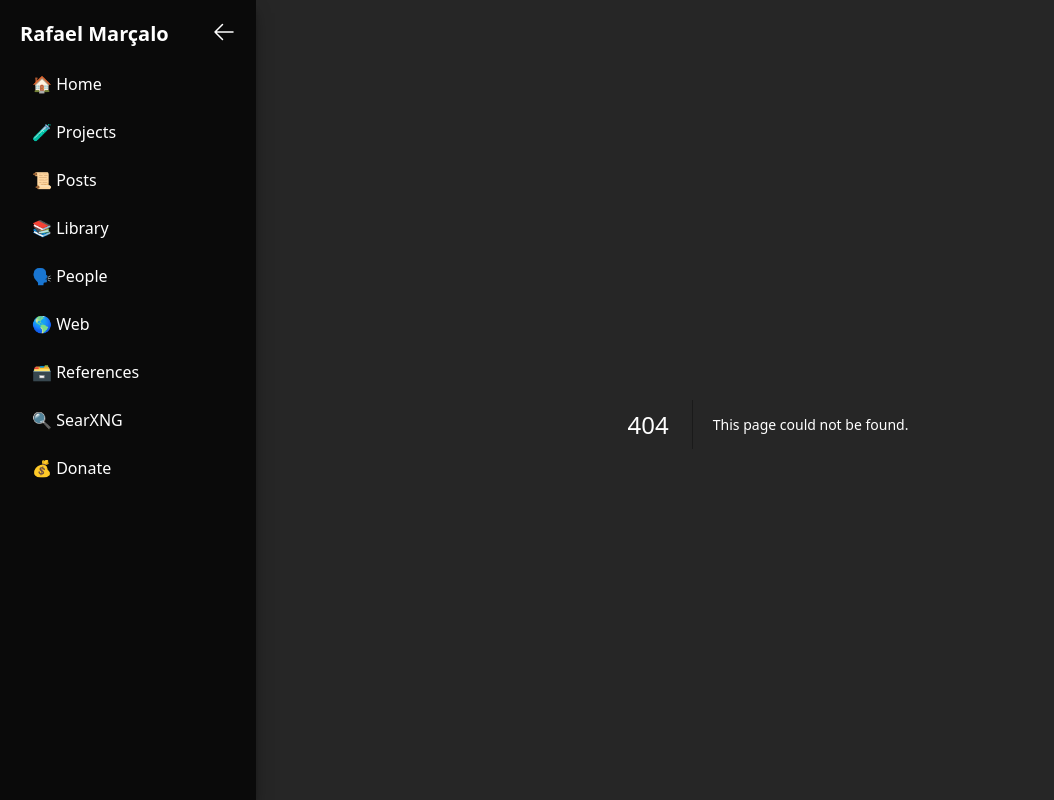
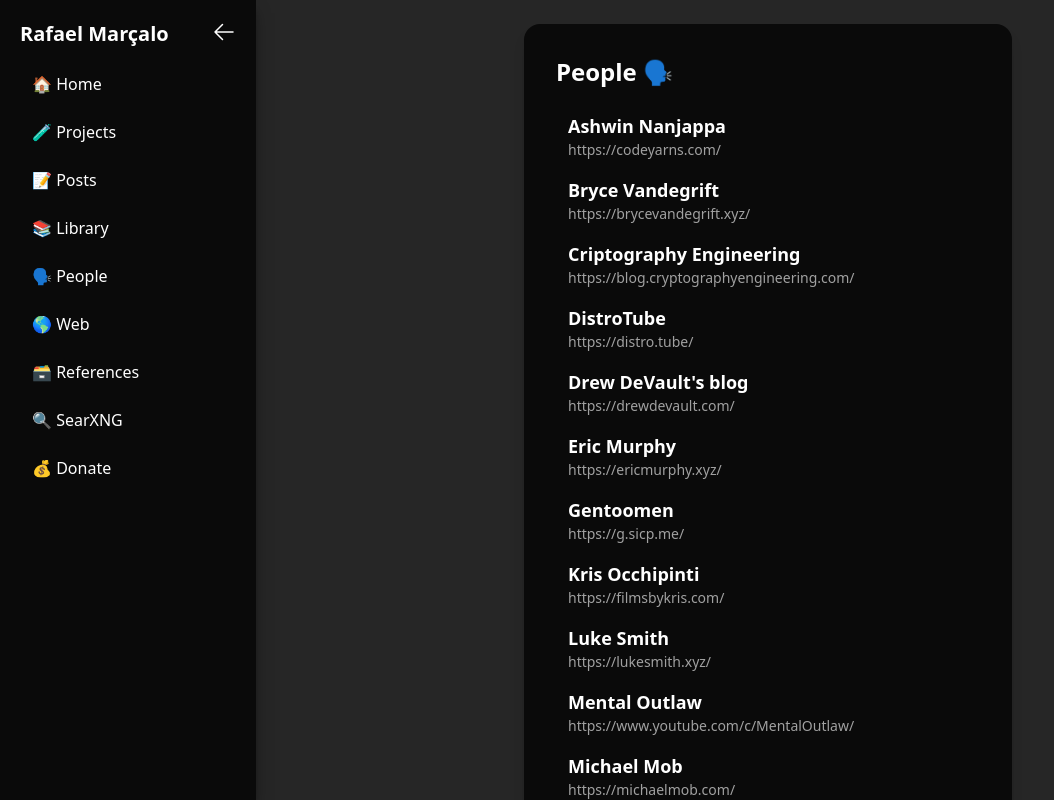
Before and after one commit to rafa-99/website, a Next.js app: page /people in a window 1280 px wide. Before the commit this address had no page. Shown: the whole page, without its empty margins (0-1054 px from the left). Built offline with nearby package versions, Linux system fonts and the light colour scheme.

Commit message:
Added people and refactored CSS

```diff
--- a/src/app/globals.css
+++ b/src/app/globals.css
@@ -37,7 +37,7 @@
 
 /* Sidebar Navigation */
 .sidebar-nav a {
-	@apply block py-2 px-3 rounded transition duration-300 ease-in-out hover:-translate-y-1 hover:scale-110 hover:bg-neutral-700 hover:font-bold;
+	@apply block py-2 px-3 rounded transition duration-150 ease-in-out hover:-translate-y-1 hover:scale-110 hover:bg-neutral-700 hover:font-bold;
 }
 
 /* Main Content */
@@ -46,6 +46,6 @@
 }
 
 /* Post Items */
-.post-item {
-  @apply block py-2 px-3 rounded transition duration-300 ease-in-out hover:-translate-y-1 hover:scale-105 hover:bg-neutral-700 hover:font-bold cursor-pointer;
+.list-item {
+  @apply block py-2 px-3 rounded transition duration-150 ease-in-out hover:-translate-y-1 hover:scale-105 hover:bg-neutral-700 hover:font-bold cursor-pointer;
 }
--- a/src/app/layout.tsx
+++ b/src/app/layout.tsx
@@ -32,7 +32,7 @@
 					<nav className={`mt-4 space-y-2 sidebar-nav ${isSidebarCollapsed ? 'hidden' : ''}`}>
 						<a href="/">🏠 Home</a>
 						<a href="/projects">🧪 Projects</a>
-						<a href="/posts">📜 Posts</a>
+						<a href="/posts">📝 Posts</a>
 						<a href="/library">📚 Library</a>
 						<a href="/people">🗣️ People</a>
 						<a href="/web">🌎 Web</a>
--- a/src/app/library/page.tsx
+++ b/src/app/library/page.tsx
@@ -17,8 +17,7 @@
 		{ title: "Mindless Statistics", author: "Gigerenzer, Greg" },
 		{ title: "Programming Notes for Professionals Books", author: "Various" },
 		{ title: "Simulacra and Simulation", author: "Baudrillard, Jean" },
-		{ title: "Structure and Interpretation of Computer Programs", author: "Abelson, Harold and Sussman, Geral Jay" },
-		{ title: "Technological Slavery", author: "Kaczynski, Theodore" },
+		{ title: "Structure and Interpretation of Computer Programs", author: "Abelson, Harold and Sussman, Geral Jay" }
 	];
 
 	const sortedBooks = books.sort((a, b) => a.title.localeCompare(b.title));
--- /dev/null
+++ b/src/app/people/page.tsx
@@ -0,0 +1,37 @@
+export default function PeoplePage() {
+	const people = [
+		{ name: "Ashwin Nanjappa", url: "https://codeyarns.com/" },
+		{ name: "Bryce Vandegrift", url: "https://brycevandegrift.xyz/" },
+		{ name: "Criptography Engineering", url: "https://blog.cryptographyengineering.com/" },
+		{ name: "DistroTube", url: "https://distro.tube/" },
+		{ name: "Drew DeVault's blog", url: "https://drewdevault.com/" },
+		{ name: "Eric Murphy", url: "https://ericmurphy.xyz/" },
+		{ name: "Gentoomen", url: "https://g.sicp.me/" },
+		{ name: "Kris Occhipinti", url: "https://filmsbykris.com/"},
+		{ name: "Luke Smith", url: "https://lukesmith.xyz/" },
+		{ name: "Mental Outlaw", url: "https://www.youtube.com/c/MentalOutlaw/" },
+		{ name: "Michael Mob", url: "https://michaelmob.com/" },
+		{ name: "Romain Trystram", url: "https://romaintrystram.myportfolio.com/" },
+		{ name: "Roosh Valizadeh", url: "https://www.rooshv.com/" },
+		{ name: "Spyware Watchdog", url: "https://spyware.neocities.org/" },
+		{ name: "Wolfgang's blog", url: "https://notthebe.ee/" },
+	];
+
+	return (
+		<div className="flex flex-col items-center justify-center space-y-12">
+			<div className="bg-neutral-950 p-8 rounded-2xl shadow-lg max-w-1/2 w-full">
+				<h1 className="text-2xl font-bold mb-4 text-white">People 🗣️</h1>
+				<ul>
+					{people.map((person, index) => (
+						<li key={index} className="list-item">
+							<a href={person.url} target="_blank" rel="noopener noreferrer" className="flex flex-col">
+								<span className="text-lg font-semibold">{person.name}</span>
+								<span className="text-sm text-neutral-400">{person.url}</span>
+							</a>
+						</li>
+					))}
+				</ul>
+			</div>
+		</div>
+	);
+}
--- a/src/app/posts/page.tsx
+++ b/src/app/posts/page.tsx
@@ -76,7 +76,7 @@
 			{filenames.map((filename) => {
 				const { formattedDate, cleanFilename } = formatData(filename);
 				return (
-					<li key={filename} className="post-item">
+					<li key={filename} className="list-item">
 						<a href={`/posts/${pathPrefix}/${filename}`} target="_blank">
 							<div className="flex items-center gap-2">
 								{formattedDate && (
@@ -102,8 +102,8 @@
 
 		return (
 			<div className="flex flex-col items-center justify-center space-y-12">
-				<PostList title="Latest Posts" filenames={latestFilenames} pathPrefix="current" />
-				<PostList title="Legacy Posts" filenames={legacyFilenames} pathPrefix="legacy" />
+				<PostList title="Latest Posts 📝" filenames={latestFilenames} pathPrefix="current" />
+				<PostList title="Legacy Posts 📜" filenames={legacyFilenames} pathPrefix="legacy" />
 			</div>
 		);
 	} catch (error) {
--- a/src/app/projects/page.tsx
+++ b/src/app/projects/page.tsx
@@ -32,10 +32,10 @@
 	return (
 		<div className="flex flex-col items-center justify-center space-y-12">
 			<div className="bg-neutral-950 p-8 rounded-2xl shadow-lg max-w-1/2 w-full">
-				<h1 className="text-2xl font-bold mb-4">GitHub Projects</h1>
+				<h1 className="text-2xl font-bold mb-4">GitHub Projects 🧪</h1>
 				<ul>
 					{repos.map((repo) => (
-						<li key={repo.id} className="post-item">
+						<li key={repo.id} className="list-item">
 							<a href={repo.html_url} target="_blank" rel="noopener noreferrer" className="flex items-center gap-2">
 								{repo.name}
 								{repo.description && <span className="text-sm text-neutral-400">{repo.description}</span>}
```
